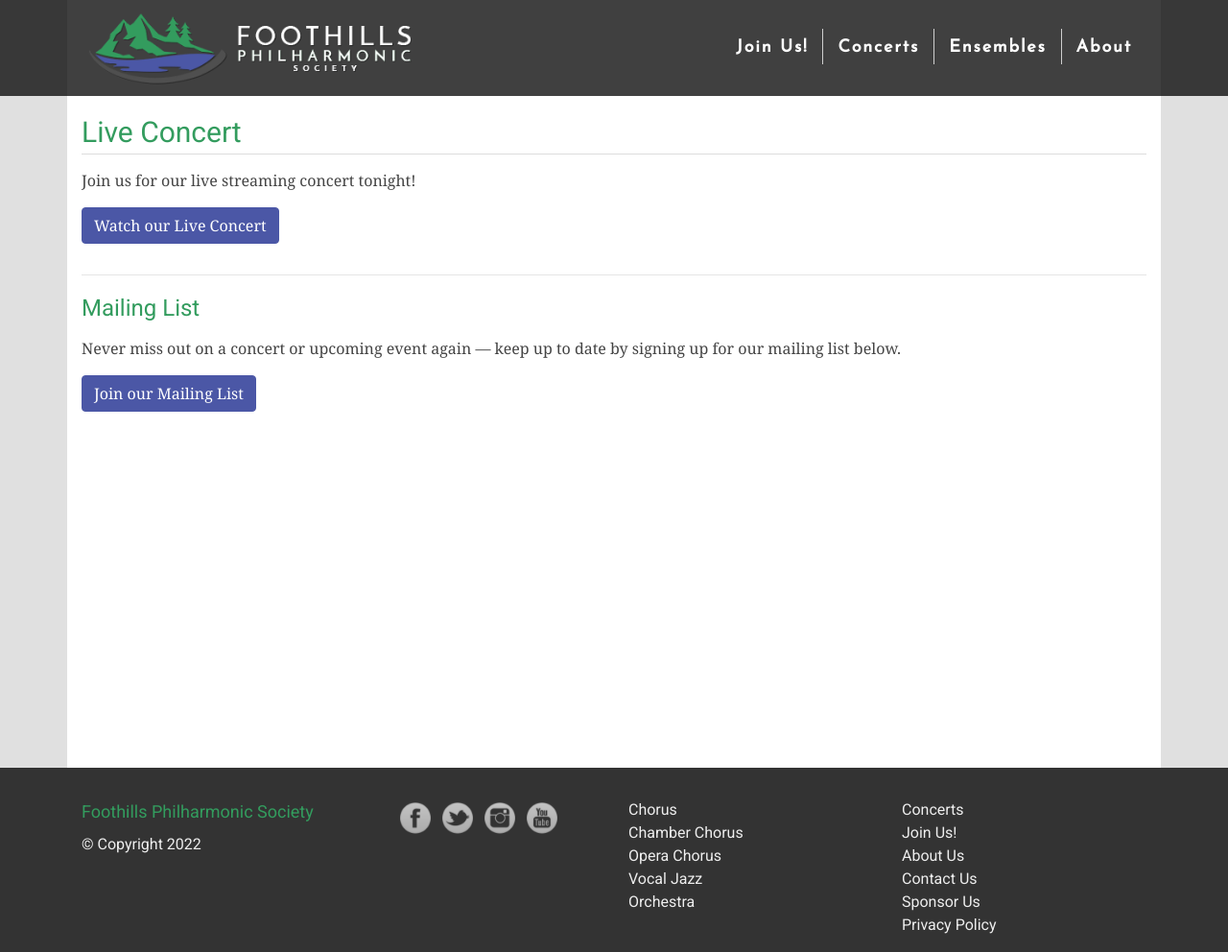
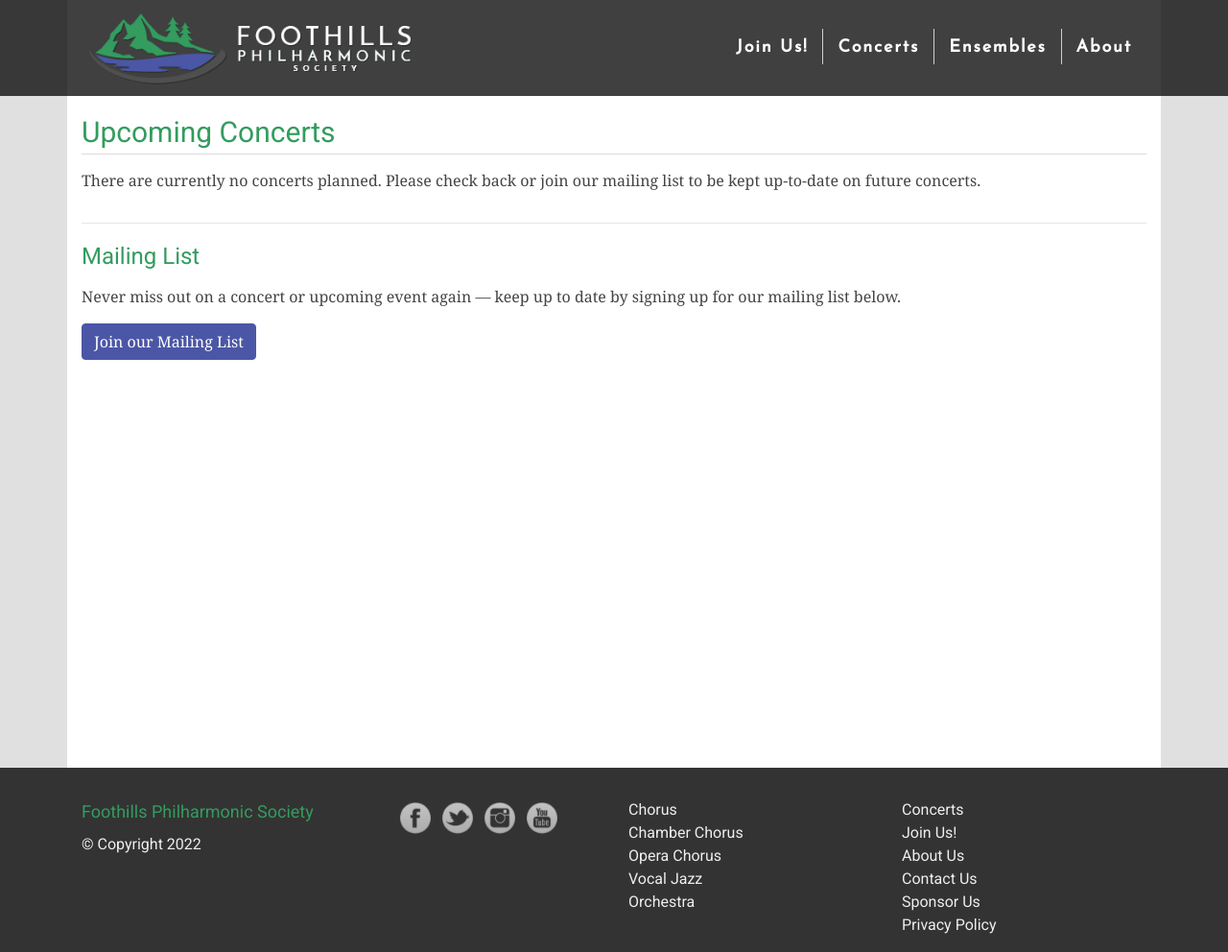
Before and after one commit to percyhanna/fps, a Jekyll site: the page built from concerts/index.html, in a window 1280 px wide and 992 px high. Shown: the whole window at 96% size. Built offline with Jekyll 4.4.1, drawn with Linux system fonts in a browser that asks for light colours; nearby versions of some CDN libraries; Markdown is read by kramdown in place of the engine named in the settings.

Commit message:
Update index.html

```diff
--- a/concerts/index.html
+++ b/concerts/index.html
@@ -7,17 +7,13 @@ redirect_from:
   - /tickets
 ---
 
-<h1>Live Concert</h1>
+<h1>Upcoming Concerts</h1>
 
 <div class="row">
   <div class="col-12">
     <p>
-      Join us for our live streaming concert tonight!
-    </p>
-    <p>
-      <a class="btn btn-primary" href="/live-concert"
-        >Watch our Live Concert</a
-      >
+      There are currently no concerts planned. Please check back or join our
+      mailing list to be kept up-to-date on future concerts.
     </p>
   </div>
 </div>
```
